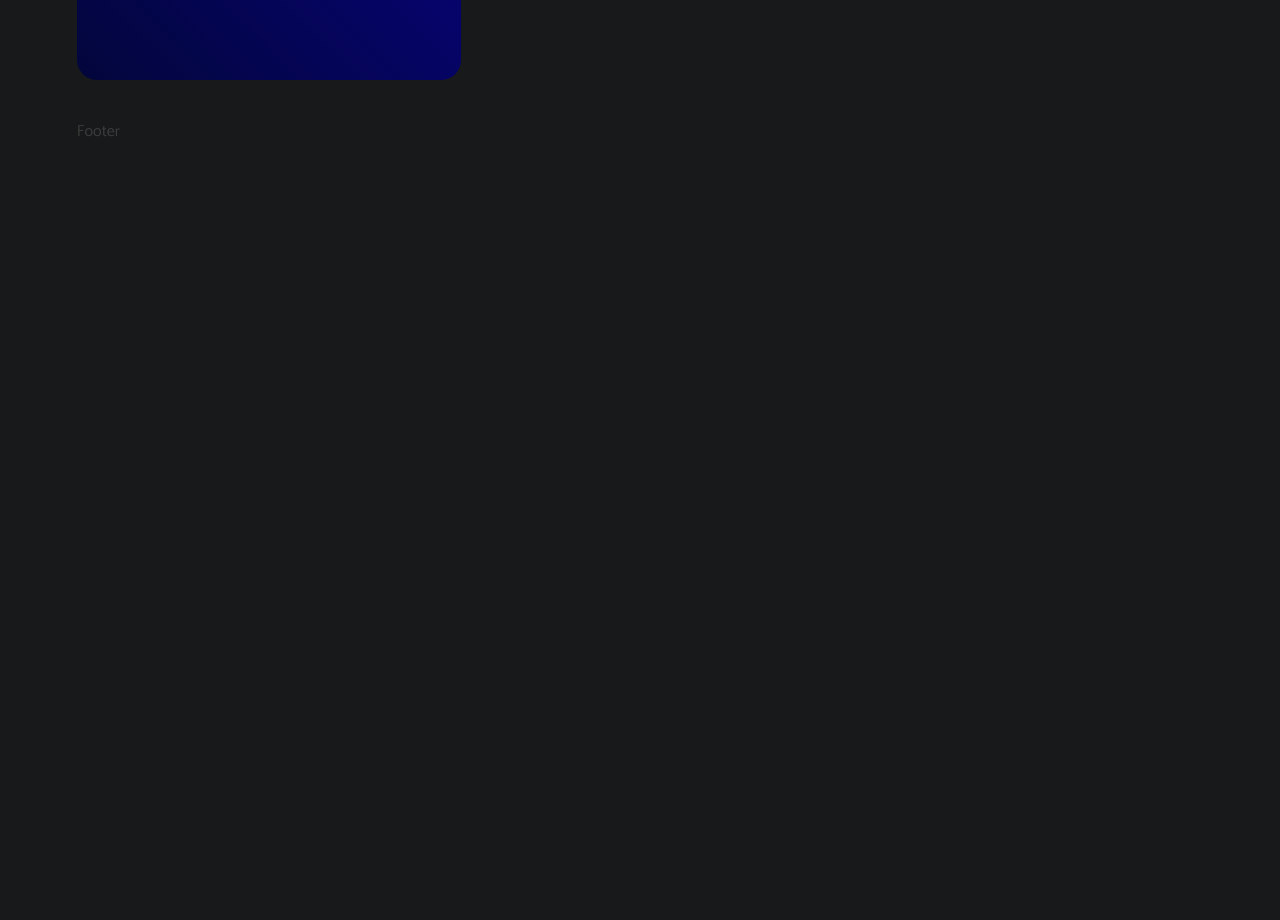
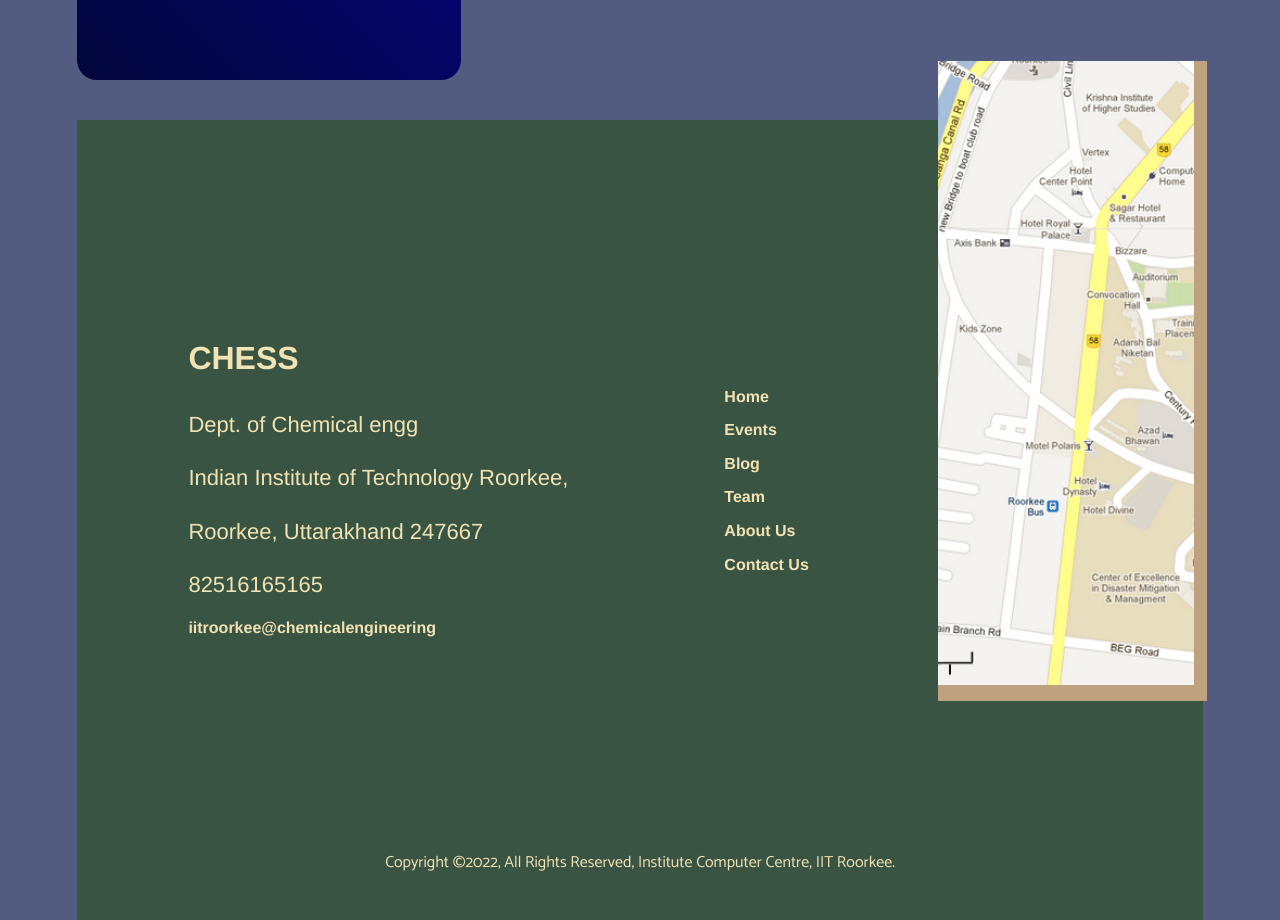
Before and after one commit to vinayakgarg20/Chemical-Engineering-Student-Society, a React (Create React App) app: page /contactus in a window 1280 px wide. Shown: the part 1480-2400 px from the top of the page. Built offline with nearby package versions, Linux system fonts and the light colour scheme; a web font is replaced by a local one.

Commit message:
add footer

```diff
--- /dev/null
+++ b/src/components/Layout/Footer.css
@@ -0,0 +1,83 @@
+@import url("https://fonts.googleapis.com/css2?family=Alegreya+Sans:wght@100&display=swap");
+.all{
+    height: 100vh;
+    background-color: #395442;
+    color: #f2e3b4;
+    display: flex;
+    flex-direction: column;
+    align-items: center;
+    justify-content:space-evenly;
+}
+.footer-container{
+
+    display: flex;
+    align-items: center ;
+    flex-direction: row;
+    justify-content: space-evenly;
+}
+.top{
+    display: flex;
+    flex-direction: column;
+    align-items: flex-start;
+    justify-content: space-evenly;
+    margin-bottom: 8px;
+    margin-right: 156px;
+}
+.facebook{
+    width: 2em;
+    height: 2em;
+
+}
+.image2{
+
+    position: relative;
+    height: 78vh;
+    display: flex;
+    overflow: hidden;
+    width: 20vw;
+
+}
+
+.bgbox{
+  background-color: #c0a17f;
+  width: 21vw;
+  display: flex;
+  position: relative;
+
+  height: 80vh;
+  bottom: 13vh;
+  left: 9vw;
+
+}
+
+
+
+
+.top h3{
+    font-size:  2.5vw;
+    line-height: 10vh;
+    font-family: 'Alegreya Sans',Helvetica,Arial,sans-serif;
+
+
+
+}
+.top p, .email{
+    font-size: 22px;
+    font-family: 'Alegreya Sans',Helvetica,Arial,sans-serif;
+    line-height:  2.428571;
+}
+.email, .home{
+    text-decoration: none;
+    color:#f2e3b4;
+    font-size: 16px;
+    font-weight: 800;
+    line-height: 2.1;
+    font-family: 'Alegreya Sans',Helvetica,Arial,sans-serif;
+}
+
+.top2{
+    display: flex;
+    flex-direction: column;
+    margin-bottom: 10px;
+    margin-right: 14px
+}
--- a/src/components/Layout/Footer.js
+++ b/src/components/Layout/Footer.js
@@ -1,7 +1,61 @@
 import React from "react";
+import "./Footer.css";
+import Main from "../../Data/Images/chemical.png";
+const Footer = () => {
+  return(
+    <div className="all">
+      <div className="footer-container">
 
-const Footer = () => {
-  return <div style={{ height: "100vh" }}>Footer</div>;
+      <div className="top">
+
+        <h3>CHESS </h3>
+
+        <div className="Social">
+          <p>Dept. of Chemical engg</p>
+            <p>Indian Institute of Technology Roorkee, </p>
+            <p>Roorkee, Uttarakhand 247667</p>
+          <p>82516165165</p>
+          <a className="email" href="#">iitroorkee@chemicalengineering</a>
+          <a className="facebook" href="https://www.facebook.com/dosw.iitr/" target = "_blank" rel="noopener noreferrer">
+
+            </a>
+        </div>
+      </div>
+      <div className="top2">
+        <a className="home" href = "#">Home</a>
+        <a className="home" href = "#">Events</a>
+        <a className="home" href="#">Blog</a>
+        <a className="home" href = "#">Team</a>
+        <a className="home" href = "#">About Us</a>
+        <a className="home" href = "#">Contact Us</a>
+
+      </div>
+
+
+
+
+
+    <div className="bgbox">
+      <div className="image2">
+      <img src= {Main} alt={"Chemical"}></img>
+
+      </div>
+      </div>
+
+    </div>
+    <div className="copyright">
+    <p>Copyright &copy;2022, All Rights Reserved, Institute Computer Centre, IIT Roorkee. </p>
+
+    </div>
+
+
+    </div>
+
+
+
+
+
+  );
 };
 
 export default Footer;
--- a/src/components/Layout/Layout.module.css
+++ b/src/components/Layout/Layout.module.css
@@ -2,6 +2,6 @@
   height: 100vh;
 }
 body {
-  background-color: rgb(24, 25, 27);
+  background-color: #515c80;
   padding: 0 6%;
 }
--- a/src/pages/Contact.css
+++ b/src/pages/Contact.css
@@ -40,8 +40,6 @@
   color: rgb(255, 255, 255);
   font-size: 1rem;
   line-height: 1.2rem;
-}
-.sociallinks {
 }
 
 .Name,
```
Also changed, not shown: src/Data/Images/chemical.png (added).
